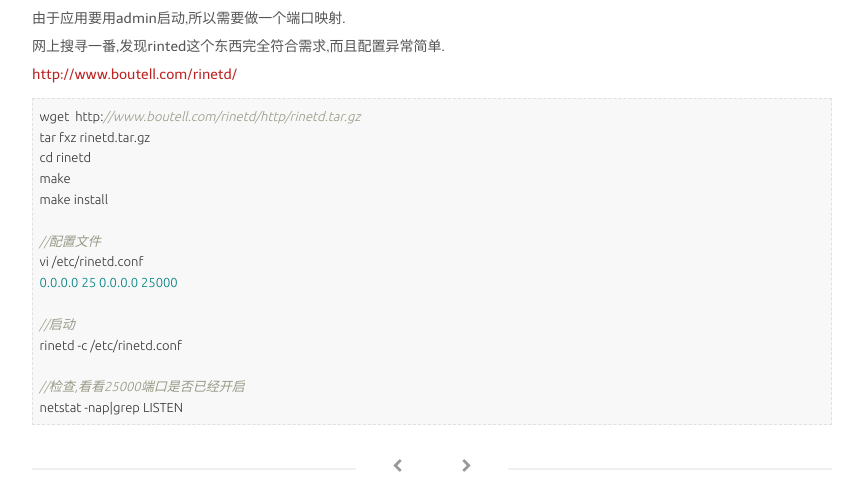
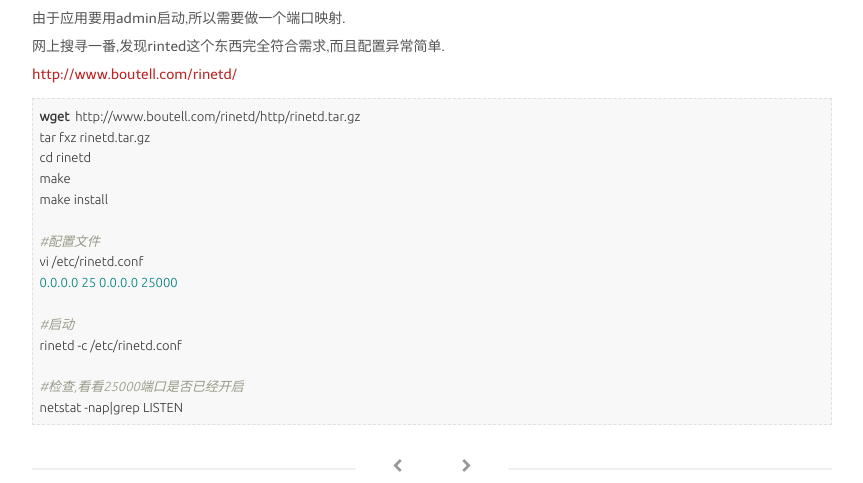
Before and after one commit to ichengchao/ichengchao.github.io, a Jekyll site: the page built from _posts/2015-05-05-port-mapping-on-linux.markdown, in a window 1280 px wide. Shown: the part 236-719 px from the top of the page, without its empty margins (208-1071 px from the left). Built offline with Jekyll 4.4.1, drawn with Linux system fonts in a browser that asks for light colours; Markdown is read by kramdown in place of the engine named in the settings.

Commit message:
修改成redcarpet引擎

````diff
--- a/_config.yml
+++ b/_config.yml
@@ -1,4 +1,4 @@
-markdown: rdiscount
+markdown: redcarpet
 highlighter: pygments
 permalink: /:year/:month/:day/:title.html
 name: "ichengchao"
--- a/_posts/2015-05-05-port-mapping-on-linux.markdown
+++ b/_posts/2015-05-05-port-mapping-on-linux.markdown
@@ -12,22 +12,20 @@
 网上搜寻一番,发现rinted这个东西完全符合需求,而且配置异常简单.
 [http://www.boutell.com/rinetd/](http://www.boutell.com/rinetd/)
 
-{% highlight java %}
-
+```sh
 wget  http://www.boutell.com/rinetd/http/rinetd.tar.gz
 tar fxz rinetd.tar.gz
 cd rinetd
 make
 make install
 
-//配置文件
+#配置文件
 vi /etc/rinetd.conf
 0.0.0.0 25 0.0.0.0 25000
 
-//启动
+#启动
 rinetd -c /etc/rinetd.conf
 
-//检查,看看25000端口是否已经开启
+#检查,看看25000端口是否已经开启
 netstat -nap|grep LISTEN
-
-{% endhighlight %}
+```
````
